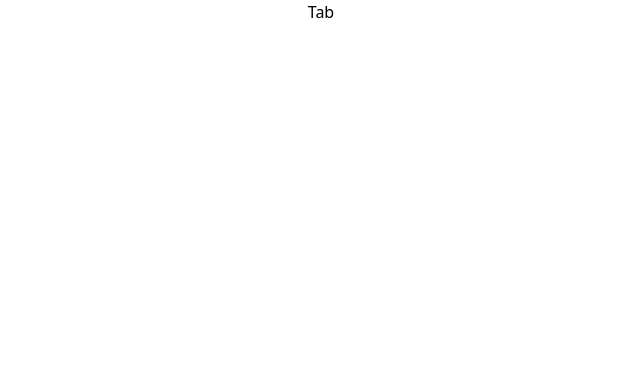
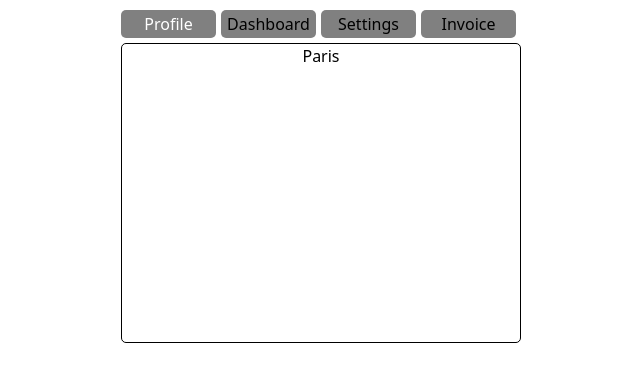
Before and after one commit to ajaykumar-21/Machine-Coding-Questions, a React (Create React App) app: page / in a window 1280 px wide. Shown: the top 382 px of the page, without its empty margins (319-959 px from the left). Built offline with nearby package versions, Linux system fonts and the light colour scheme.

Commit message:
add tab functionality to change tab

```diff
--- a/src/components/Tab/Tab.js
+++ b/src/components/Tab/Tab.js
@@ -1,9 +1,26 @@
-import React from 'react'
+import React, { useState } from "react";
+import data from "./data.json";
+import styles from "./Tab.module.css";
 
 function Tab() {
+  const [currentTab, setCurrentTab] = useState(0);
   return (
-    <div>Tab</div>
-  )
+    <div className={styles.tabContainer}>
+      <div className={styles.btnContainer}>
+        {data.map((btn, idx) => (
+          <button
+            className={`${styles.tabBtn} ${
+              currentTab === idx ? styles.active : ""
+            }`}
+            onClick={() => setCurrentTab(idx)}
+          >
+            {btn.button}
+          </button>
+        ))}
+      </div>
+      <div className={styles.content}>{data[currentTab].content}</div>
+    </div>
+  );
 }
 
-export default Tab
+export default Tab;
--- a/src/components/Tab/Tab.module.css
+++ b/src/components/Tab/Tab.module.css
@@ -0,0 +1,31 @@
+.tabContainer {
+  width: 400px;
+  height: 300px;
+  margin-top: 10px;
+}
+
+.btnContainer {
+  display: flex;
+  justify-content: center;
+  align-items: center;
+  width: 100%;
+}
+
+.tabBtn {
+  background-color: gray;
+  padding: 2px;
+  margin-right: 5px;
+  border-radius: 5px;
+  width: 100%;
+}
+
+.content {
+  border: 1px solid black;
+  border-radius: 5px;
+  height: 100%;
+  margin-top: 5px;
+}
+
+.active {
+  color: white;
+}
```
